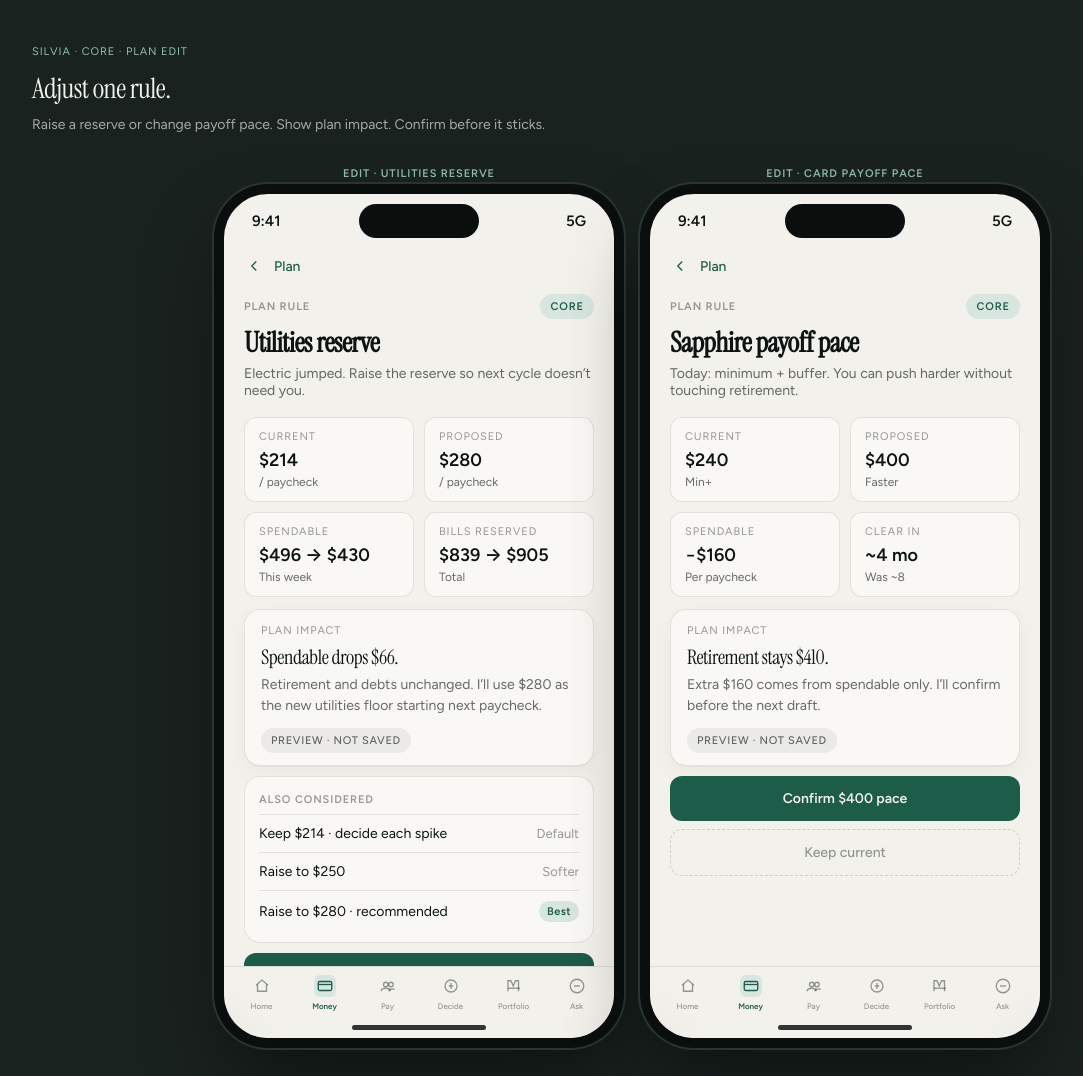
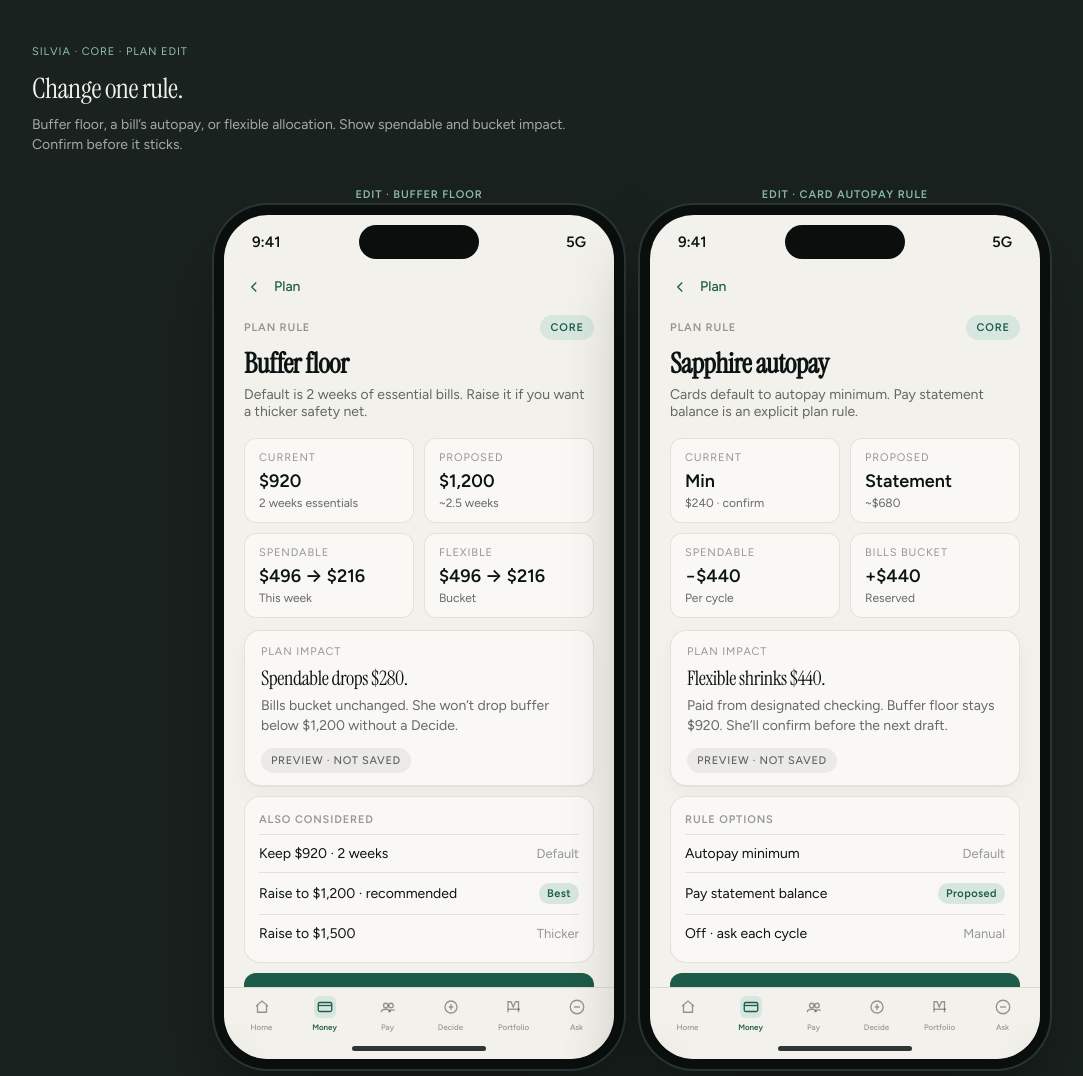
Before and after one commit to rz67nrn98v-blip/silvia-design-review, a plain HTML site: page shell/plan-edit.html in a window 1280 px wide. Shown: the whole page, without its empty margins (8-1091 px from the left). Drawn offline with Linux system fonts and the light colour scheme.

Commit message:
Design: Align plan UI to CORE-PLAN.md

```diff
--- a/shell/plan-edit.html
+++ b/shell/plan-edit.html
@@ -13,13 +13,13 @@
 <body>
   <div class="meta">
     <div class="tag">Silvia · Core · Plan edit</div>
-    <h1>Adjust one rule.</h1>
-    <p>Raise a reserve or change payoff pace. Show plan impact. Confirm before it sticks.</p>
+    <h1>Change one rule.</h1>
+    <p>Buffer floor, a bill’s autopay, or flexible allocation. Show spendable and bucket impact. Confirm before it sticks.</p>
   </div>
 
   <div class="row">
     <div class="col">
-      <div class="col-label">Edit · Utilities reserve</div>
+      <div class="col-label">Edit · Buffer floor</div>
       <div class="device">
         <div class="notch"></div>
         <div class="status-bar"><span>9:41</span><span>5G</span></div>
@@ -32,31 +32,31 @@
             <div class="detail-type" style="margin:0">Plan rule</div>
             <span class="tier">Core</span>
           </div>
-          <h1 class="detail-title">Utilities reserve</h1>
-          <p class="detail-sub">Electric jumped. Raise the reserve so next cycle doesn’t need you.</p>
+          <h1 class="detail-title">Buffer floor</h1>
+          <p class="detail-sub">Default is 2 weeks of essential bills. Raise it if you want a thicker safety net.</p>
 
           <div class="stat-grid">
-            <div class="stat"><div class="k">Current</div><div class="v">$214</div><div class="s">/ paycheck</div></div>
-            <div class="stat"><div class="k">Proposed</div><div class="v">$280</div><div class="s">/ paycheck</div></div>
-            <div class="stat"><div class="k">Spendable</div><div class="v">$496 → $430</div><div class="s">This week</div></div>
-            <div class="stat"><div class="k">Bills reserved</div><div class="v">$839 → $905</div><div class="s">Total</div></div>
+            <div class="stat"><div class="k">Current</div><div class="v">$920</div><div class="s">2 weeks essentials</div></div>
+            <div class="stat"><div class="k">Proposed</div><div class="v">$1,200</div><div class="s">~2.5 weeks</div></div>
+            <div class="stat"><div class="k">Spendable</div><div class="v">$496 → $216</div><div class="s">This week</div></div>
+            <div class="stat"><div class="k">Flexible</div><div class="v">$496 → $216</div><div class="s">Bucket</div></div>
           </div>
 
           <div class="card">
             <div class="k">Plan impact</div>
-            <h2>Spendable drops $66.</h2>
-            <p>Retirement and debts unchanged. I’ll use $280 as the new utilities floor starting next paycheck.</p>
+            <h2>Spendable drops $280.</h2>
+            <p>Bills bucket unchanged. She won’t drop buffer below $1,200 without a Decide.</p>
             <span class="badge quiet">Preview · not saved</span>
           </div>
 
           <div class="list-card">
             <div class="list-head">Also considered</div>
-            <div class="list-row"><span>Keep $214 · decide each spike</span><span class="muted">Default</span></div>
-            <div class="list-row"><span>Raise to $250</span><span class="muted">Softer</span></div>
-            <div class="list-row tappable"><span>Raise to $280 · recommended</span><span class="pill forest">Best</span></div>
+            <div class="list-row"><span>Keep $920 · 2 weeks</span><span class="muted">Default</span></div>
+            <div class="list-row tappable"><span>Raise to $1,200 · recommended</span><span class="pill forest">Best</span></div>
+            <div class="list-row"><span>Raise to $1,500</span><span class="muted">Thicker</span></div>
           </div>
 
-          <div class="action-btn primary" style="width:100%">Confirm $280 reserve</div>
+          <div class="action-btn primary" style="width:100%">Confirm $1,200 floor</div>
         </div>
         <nav class="tabs" data-active="money"></nav>
         <div class="home-indicator"></div>
@@ -64,7 +64,7 @@
     </div>
 
     <div class="col">
-      <div class="col-label">Edit · Card payoff pace</div>
+      <div class="col-label">Edit · Card autopay rule</div>
       <div class="device">
         <div class="notch"></div>
         <div class="status-bar"><span>9:41</span><span>5G</span></div>
@@ -77,25 +77,32 @@
             <div class="detail-type" style="margin:0">Plan rule</div>
             <span class="tier">Core</span>
           </div>
-          <h1 class="detail-title">Sapphire payoff pace</h1>
-          <p class="detail-sub">Today: minimum + buffer. You can push harder without touching retirement.</p>
+          <h1 class="detail-title">Sapphire autopay</h1>
+          <p class="detail-sub">Cards default to autopay minimum. Pay statement balance is an explicit plan rule.</p>
 
           <div class="stat-grid">
-            <div class="stat"><div class="k">Current</div><div class="v">$240</div><div class="s">Min+</div></div>
-            <div class="stat"><div class="k">Proposed</div><div class="v">$400</div><div class="s">Faster</div></div>
-            <div class="stat"><div class="k">Spendable</div><div class="v">−$160</div><div class="s">Per paycheck</div></div>
-            <div class="stat"><div class="k">Clear in</div><div class="v">~4 mo</div><div class="s">Was ~8</div></div>
+            <div class="stat"><div class="k">Current</div><div class="v">Min</div><div class="s">$240 · confirm</div></div>
+            <div class="stat"><div class="k">Proposed</div><div class="v">Statement</div><div class="s">~$680</div></div>
+            <div class="stat"><div class="k">Spendable</div><div class="v">−$440</div><div class="s">Per cycle</div></div>
+            <div class="stat"><div class="k">Bills bucket</div><div class="v">+$440</div><div class="s">Reserved</div></div>
           </div>
 
           <div class="card">
             <div class="k">Plan impact</div>
-            <h2>Retirement stays $410.</h2>
-            <p>Extra $160 comes from spendable only. I’ll confirm before the next draft.</p>
+            <h2>Flexible shrinks $440.</h2>
+            <p>Paid from designated checking. Buffer floor stays $920. She’ll confirm before the next draft.</p>
             <span class="badge quiet">Preview · not saved</span>
           </div>
 
-          <div class="action-btn primary" style="width:100%">Confirm $400 pace</div>
-          <div class="action-btn ghost" style="width:100%;margin-top:8px">Keep current</div>
+          <div class="list-card">
+            <div class="list-head">Rule options</div>
+            <div class="list-row"><span>Autopay minimum</span><span class="muted">Default</span></div>
+            <div class="list-row tappable"><span>Pay statement balance</span><span class="pill forest">Proposed</span></div>
+            <div class="list-row"><span>Off · ask each cycle</span><span class="muted">Manual</span></div>
+          </div>
+
+          <div class="action-btn primary" style="width:100%">Confirm statement pay</div>
+          <div class="action-btn ghost" style="width:100%;margin-top:8px">Keep minimum</div>
         </div>
         <nav class="tabs" data-active="money"></nav>
         <div class="home-indicator"></div>
```
Also changed, not shown: shell/plan.html (+47 -22 lines), tokens/TOKENS.md (+10 -2 lines), shots/core-plan-edit.png, shots/core-plan.png.
